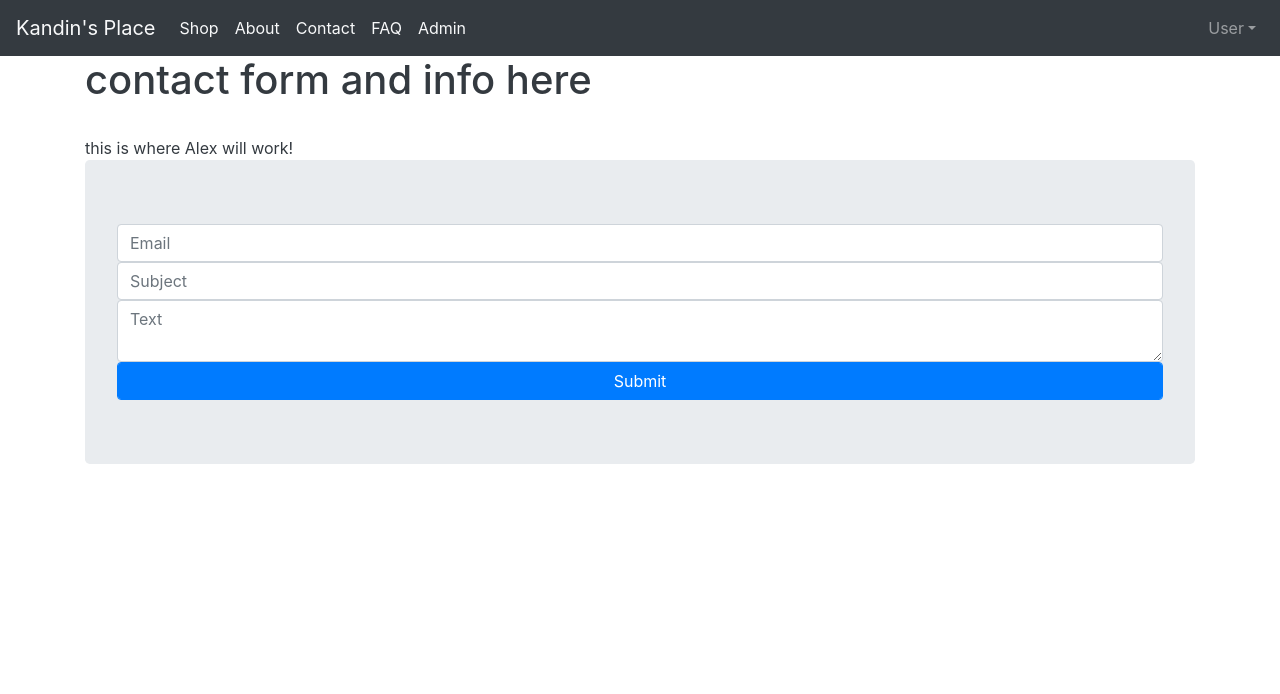
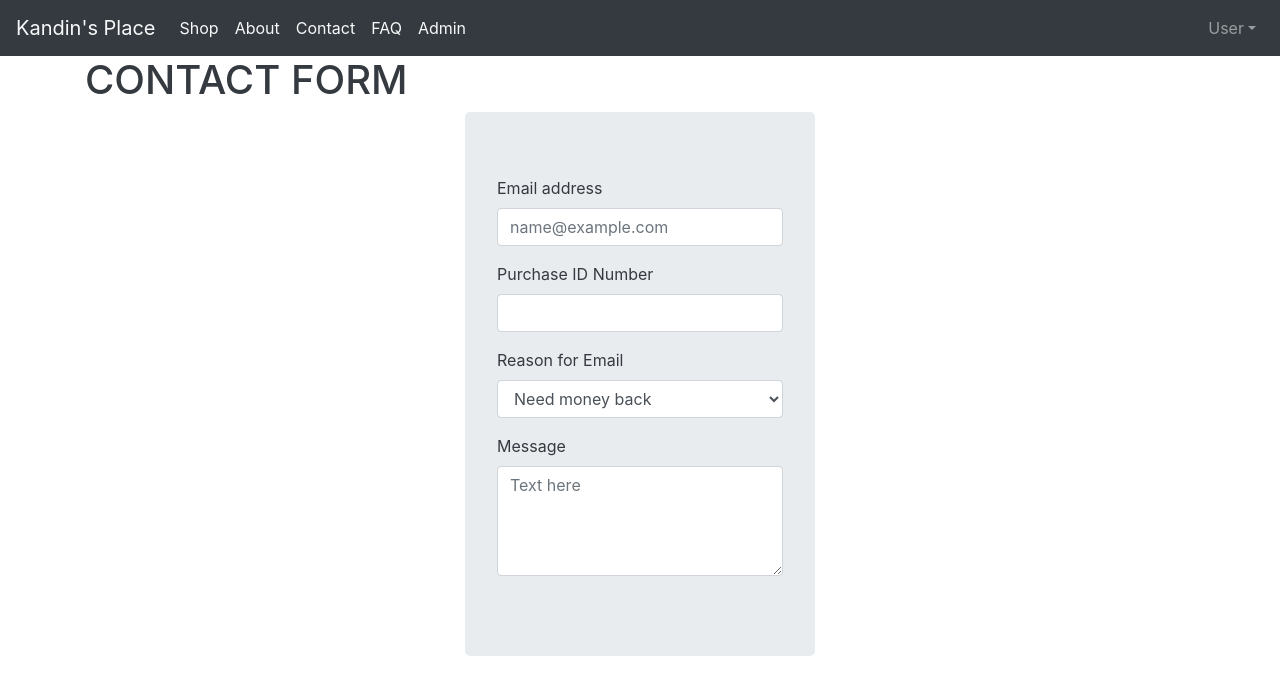
Before and after one commit to eaallen/practice_changing_repo, a React (Create React App) app: page /Contact in a window 1280 px wide. Shown: the top 694 px of the page. Built offline with nearby package versions, Linux system fonts and the light colour scheme; no server answers; the database is empty.

Commit message:
Contact Update

```diff
--- a/src/comps/Views/Contact.js
+++ b/src/comps/Views/Contact.js
@@ -1,20 +1,42 @@
 import React from 'react'
-import {Form,Button,Jumbotron} from 'react-bootstrap'
+import {Form,Button,Jumbotron, Row, Col} from 'react-bootstrap'
 
 function Contact (props){
     return(
         <div>
-            <h1>contact form and info here</h1>
-            <br/>
-            this is where {props.value} will work!
-            <Jumbotron>
-                <Form>
-                    <Form.Control type = "email" placeholder = "Email"/>
-                    <Form.Control type = "text" placeholder = "Subject"/>
-                    <Form.Control as = "textArea" placeholder = "Text"/>
-                    <Form.Control type = "submit" value = "Submit" className = "btn btn-primary"/>
-                </Form>
-            </Jumbotron>
+            <h1>CONTACT FORM</h1>
+
+                <Row>
+                    <Col lg={4}/>
+                        <Col lg={4}>
+                            <Jumbotron>
+                                <Form>
+                                    <Form.Group controlId="contactEmail">
+                                        <Form.Label>Email address</Form.Label>
+                                        <Form.Control type="email" placeholder="name@example.com" />
+                                    </Form.Group>
+                                    <Form.Group controlId="contactPurchaseID">
+                                        <Form.Label>Purchase ID Number</Form.Label>
+                                        <Form.Control type="text"/>
+                                    </Form.Group>
+                                    <Form.Group controlId="contactReason">
+                                        <Form.Label>Reason for Email</Form.Label>
+                                        <Form.Control as="select">
+                                        <option>Need money back</option>
+                                        <option>I love it!</option>
+                                        <option>IDK</option>
+                                        <option>Just to say hi</option>
+                                        <option>Other..</option>
+                                        </Form.Control>
+                                    </Form.Group>
+                                    <Form.Group controlId="contactMsg">
+                                        <Form.Label>Message</Form.Label>
+                                        <Form.Control as="textarea" rows="4" placeholder="Text here"/>
+                                    </Form.Group>
+                                </Form>
+                            </Jumbotron>
+                        </Col>
+                </Row>
 
         </div>
     )
```
